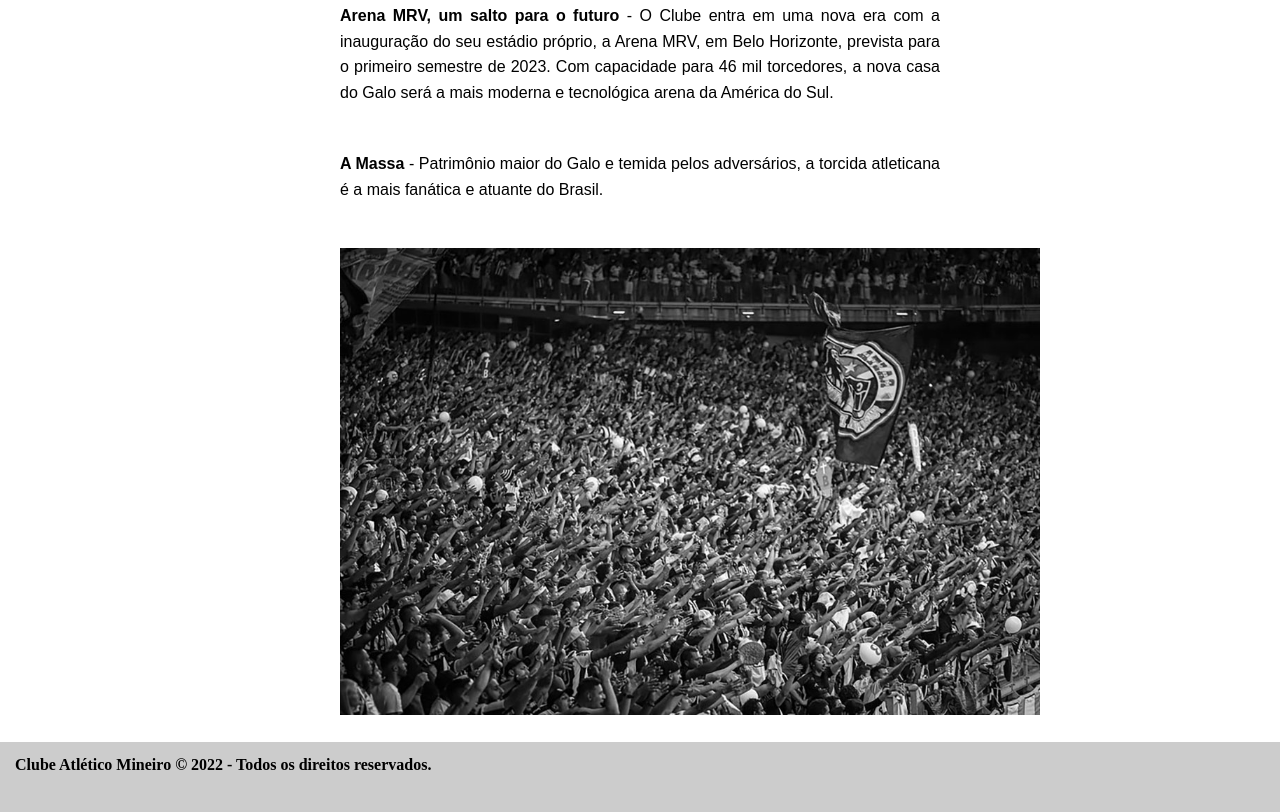
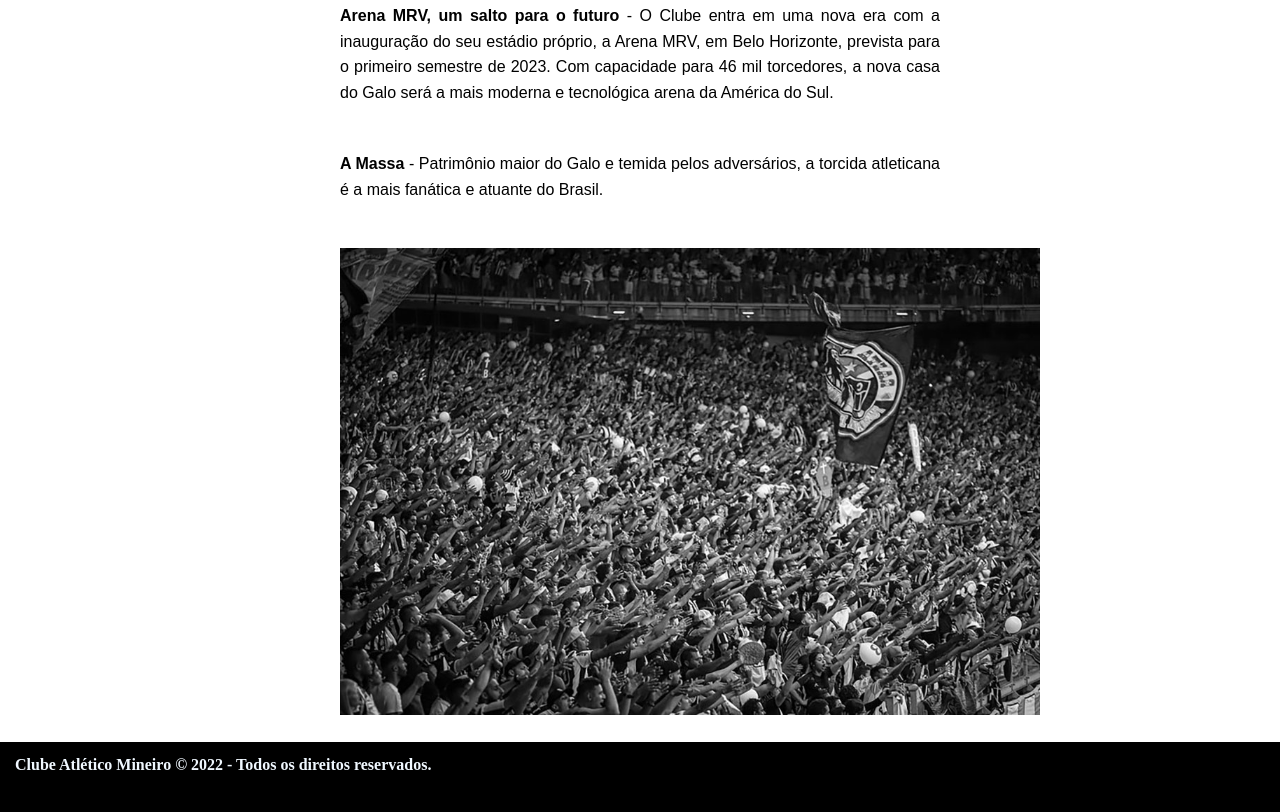
Before and after one commit to carollinemv/Projeto-4, a plain HTML site: page index.html in a window 1280 px wide. Shown: the part 2872-3684 px from the top of the page. Drawn offline with Linux system fonts and the light colour scheme.

Commit message:
Add files via upload

```diff
--- a/style.css
+++ b/style.css
@@ -70,7 +70,10 @@
    }
    .copyright{
     height: 05vh;
-    background-color: #cccccc;
+    background-color: black;
     font-weight: bold;
     padding: 15px;
+    color: aliceblue;
+
+
    }
```
